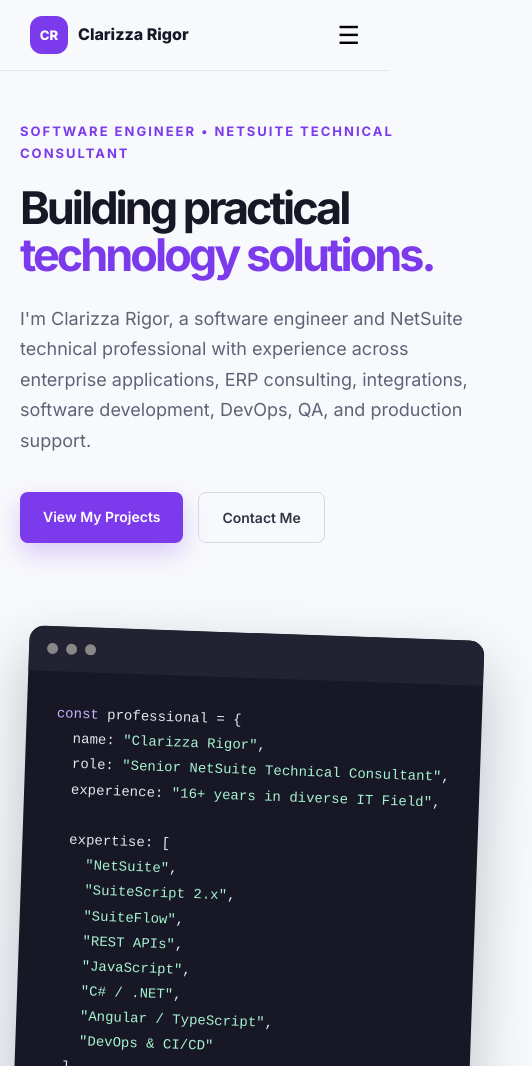
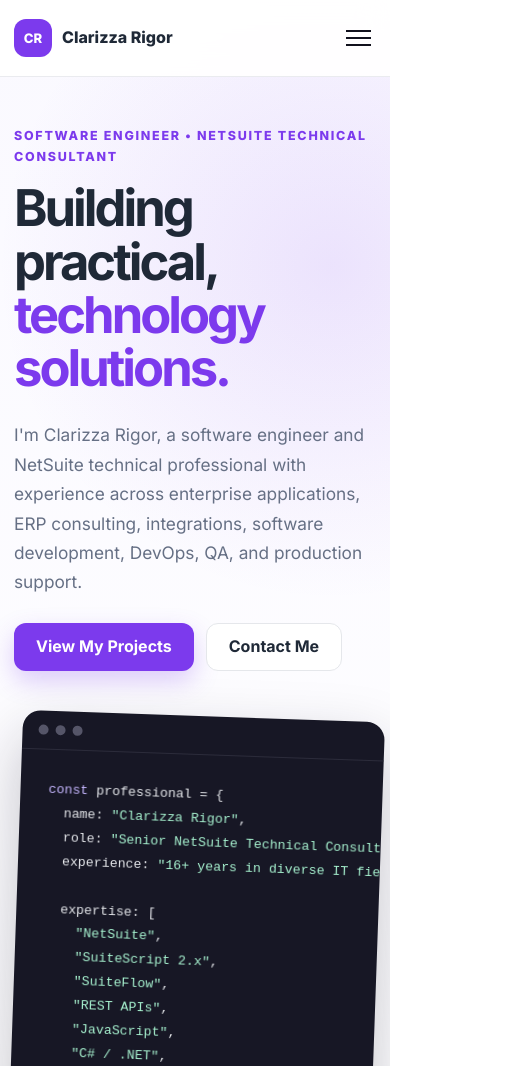
Before and after one commit to ClaireRigor/portfolio, a plain HTML site: page index.html in a window 390 px wide. Shown: the top 1066 px of the page, 532 px wide, since content can reach past the window. Drawn offline with Linux system fonts and the light colour scheme.

Commit message:
Fix Mobile Layout for Hero Card

```diff
--- a/css/style.css
+++ b/css/style.css
@@ -1,6 +1,20 @@
 /* =========================================
    GLOBAL
 ========================================= */
+
+:root {
+    --purple: #7c3aed;
+    --purple-dark: #5b21b6;
+    --purple-light: #ede9fe;
+    --navy: #11111d;
+    --text: #1f2937;
+    --muted: #667085;
+    --soft: #f7f7fb;
+    --white: #ffffff;
+    --border: #e5e7eb;
+    --shadow: 0 18px 50px rgba(17, 17, 29, 0.08);
+    --radius: 18px;
+}
 
 * {
     margin: 0;
@@ -10,12 +24,13 @@
 
 html {
     scroll-behavior: smooth;
+    scroll-padding-top: 90px;
 }
 
 body {
-    font-family: "Inter", sans-serif;
-    background: #f8f9fc;
-    color: #171725;
+    font-family: "Inter", Arial, sans-serif;
+    color: var(--text);
+    background: var(--white);
     line-height: 1.7;
 }
 
@@ -24,40 +39,42 @@
     color: inherit;
 }
 
+
+button,
+a {
+    -webkit-tap-highlight-color: transparent;
+}
+
+button:focus-visible,
+a:focus-visible {
+    outline: 3px solid var(--purple);
+    outline-offset: 4px;
+}
+
 .container {
     width: min(1120px, calc(100% - 40px));
     margin: 0 auto;
 }
 
-
 /* =========================================
    NAVIGATION
 ========================================= */
 
-.header {
+.site-header {
     position: fixed;
-    top: 0;
-    width: 100%;
+    inset: 0 0 auto 0;
     z-index: 1000;
-
-    background: rgba(248, 249, 252, 0.9);
-
-    backdrop-filter: blur(10px);
-
-    border-bottom: 1px solid #e5e7eb;
+    background: rgba(255, 255, 255, 0.92);
+    border-bottom: 1px solid rgba(229, 231, 235, 0.8);
+    backdrop-filter: blur(14px);
 }
 
 .navbar {
-    max-width: 1200px;
-    margin: auto;
-
-    height: 80px;
-
+    min-height: 76px;
     display: flex;
     align-items: center;
     justify-content: space-between;
-
-    padding: 0 30px;
+    gap: 24px;
 }
 
 .brand {
@@ -73,194 +90,178 @@
     width: 38px;
     height: 38px;
     border-radius: 12px;
-    background: #7c3aed;
+    background: var(--purple);
     color: white;
     font-size: 0.82rem;
 }
 
-.logo {
-    font-size: 25px;
-    font-weight: 800;
-}
-
-.logo span {
-    color: #7c3aed;
-}
-
 .nav-links {
     display: flex;
-    gap: 30px;
+    align-items: center;
+    gap: 24px;
 }
 
 .nav-links a {
-    font-size: 14px;
+    color: #475467;
+    font-size: 0.92rem;
     font-weight: 600;
-
-    color: #555568;
-
-    transition: 0.3s;
+    transition: color 0.2s ease;
 }
 
 .nav-links a:hover {
-    color: #7c3aed;
+    color: var(--purple);
 }
 
 .menu-toggle {
     display: none;
-
-    background: none;
-    border: none;
-
-    font-size: 25px;
-
+    border: 0;
+    background: transparent;
     cursor: pointer;
 }
 
+.menu-toggle span {
+    display: block;
+    width: 25px;
+    height: 2px;
+    margin: 5px;
+    background: var(--navy);
+}
 
 /* =========================================
    HERO
 ========================================= */
+.hero {
+    padding: 150px 0 90px;
+    background:
+        radial-gradient(circle at 85% 20%, rgba(124, 58, 237, 0.12), transparent 30%),
+        linear-gradient(180deg, #faf9ff 0%, #ffffff 100%);
+}
 
-.hero {
-    max-width: 1200px;
-    min-height: 100vh;
-
-    margin: auto;
-
-    padding: 150px 30px 80px;
-
+.hero-grid {
     display: grid;
-    grid-template-columns: 1.1fr 0.9fr;
-
+    grid-template-columns: 1.15fr 0.85fr;
     align-items: center;
-
     gap: 70px;
 }
 
 .eyebrow {
-    color: #7c3aed;
-
-    font-size: 13px;
-
-    font-weight: 700;
-
-    letter-spacing: 2px;
-
-    margin-bottom: 20px;
+    margin-bottom: 14px;
+    color: var(--purple);
+    font-size: 0.78rem;
+    font-weight: 800;
+    letter-spacing: 0.14em;
 }
 
 .hero h1 {
     font-size: clamp(45px, 6vw, 75px);
-
     line-height: 1.05;
-
     letter-spacing: -3px;
-
     margin-bottom: 25px;
 }
 
 .hero h1 span {
     display: block;
-
-    color: #7c3aed;
+    color: var(--purple);
 }
 
-.hero-description {
-    max-width: 650px;
-
-    color: #626276;
-
-    font-size: 18px;
-
-    margin-bottom: 35px;
+.hero-text {
+    max-width: 680px;
+    margin: 26px 0;
+    color: var(--muted);
+    font-size: 1.08rem;
 }
 
+.hero-actions {
+    display: flex;
+    flex-wrap: wrap;
+    gap: 12px;
+}
 
 /* =========================================
    BUTTONS
 ========================================= */
 
-.hero-buttons,
-.contact-buttons {
-    display: flex;
-
-    gap: 15px;
-
-    flex-wrap: wrap;
+.btn {
+    display: inline-flex;
+    justify-content: center;
+    align-items: center;
+    min-height: 48px;
+    padding: 0 22px;
+    border-radius: 12px;
+    font-weight: 700;
+    transition: transform 0.2s ease, box-shadow 0.2s ease;
 }
 
-.btn {
-    display: inline-block;
-
-    padding: 13px 23px;
-
-    border-radius: 8px;
-
-    font-size: 14px;
-
-    font-weight: 600;
-
-    transition: 0.3s;
+.btn:hover {
+    transform: translateY(-2px);
 }
 
 .btn-primary {
-    background: #7c3aed;
-
     color: white;
-
-    box-shadow: 0 10px 25px rgba(124, 58, 237, 0.25);
-}
-
-.btn-primary:hover {
-    background: #6d28d9;
-
-    transform: translateY(-3px);
+    background: var(--purple);
+    box-shadow: 0 10px 24px rgba(124, 58, 237, 0.25);
 }
 
 .btn-secondary {
-    border: 1px solid #d7d7e2;
-
-    color: #333344;
+    border: 1px solid var(--border);
+    background: white;
 }
 
-.btn-secondary:hover {
-    border-color: #7c3aed;
-
-    color: #7c3aed;
-
-    transform: translateY(-3px);
+.hero-facts {
+    display: flex;
+    flex-wrap: wrap;
+    gap: 28px;
+    margin-top: 42px;
 }
 
+.hero-facts div {
+    display: grid;
+}
+
+.hero-facts strong {
+    font-size: 1.05rem;
+}
+
+.hero-facts span {
+    color: var(--muted);
+    font-size: 0.82rem;
+}
 
 /* =========================================
    CODE CARD
 ========================================= */
 
-.hero-card {
-    display: flex;
-
-    justify-content: center;
-}
-
 .code-window {
     width: 100%;
-
     background: #171725;
-
-    border-radius: 15px;
-
+    border-radius: var(--radius);
     overflow: hidden;
-
     box-shadow:
         0 25px 60px rgba(20, 20, 40, 0.25);
-
     transform: rotate(2deg);
-
     transition: 0.4s;
 }
 
-.code-string {
-    color: #a7f3d0;
+.window-bar {
+    display: flex;
+    gap: 7px;
+    padding: 14px 16px;
+    border-bottom: 1px solid #2c2c3b;
+}
+
+.window-bar span {
+    width: 10px;
+    height: 10px;
+    border-radius: 50%;
+    background: #555568;
+}
+
+.code-window pre {
+    overflow-x: auto;
+    padding: 28px;
+    color: #e5e7eb;
+    font-size: 0.83rem;
+    line-height: 1.8;
 }
 
 .code-keyword {
@@ -271,38 +272,8 @@
     transform: rotate(0deg) translateY(-5px);
 }
 
-.window-header {
-    height: 45px;
-    display: flex;
-    align-items: center;
-    gap: 8px;
-    padding-left: 18px;
-    background: #222233;
-}
-
-.window-header span {
-    width: 11px;
-    height: 11px;
-
-    border-radius: 50%;
-
-    background: #888;
-}
-
-.code-window pre {
-    padding: 30px;
-
-    overflow-x: auto;
-}
-
-.code-window code {
-    color: #e5e7eb;
-
-    font-family: "Courier New", monospace;
-
-    font-size: 14px;
-
-    line-height: 1.8;
+.code-string {
+    color: #a7f3d0;
 }
 
 
@@ -331,8 +302,7 @@
 }
 
 .section-title {
-    max-width: 700px;
-
+    max-width: max-content;
     margin-bottom: 60px;
 }
 
@@ -773,33 +743,29 @@
    RESPONSIVE DESIGN
 ========================================= */
 
-@media (max-width: 900px) {
-
-    .hero {
-        grid-template-columns: 1fr;
-
-        padding-top: 130px;
-    }
-
-    .hero-card {
-        max-width: 650px;
-    }
-
-    .about-grid {
+@media (max-width: 950px) {
+    .hero-grid,
+    .about-grid,
+    .contact-grid {
         grid-template-columns: 1fr;
     }
 
-    .skills-grid,
-    .projects-grid {
+    .hero-grid {
+        gap: 45px;
+    }
+
+    .skills-grid {
         grid-template-columns: repeat(2, 1fr);
+    }
+
+    .nav-links {
+        gap: 14px;
     }
 }
 
-
-@media (max-width: 650px) {
-
-    .navbar {
-        height: 70px;
+@media (max-width: 700px) {
+    .container {
+        width: min(100% - 28px, 1120px);
     }
 
     .menu-toggle {
@@ -807,56 +773,72 @@
     }
 
     .nav-links {
-
         position: absolute;
-
-        top: 70px;
-
+        top: 76px;
         left: 0;
-
-        width: 100%;
-
-        background: #f8f9fc;
-
+        right: 0;
+        display: none;
         flex-direction: column;
-
-        padding: 25px 30px;
-
-        gap: 20px;
-
-        display: none;
-
-        border-bottom: 1px solid #e5e7eb;
+        align-items: stretch;
+        gap: 0;
+        padding: 8px 14px 16px;
+        border-bottom: 1px solid var(--border);
+        background: white;
     }
 
     .nav-links.active {
         display: flex;
     }
 
-    .hero {
-        padding: 120px 20px 70px;
+    .nav-links a {
+        padding: 12px;
     }
 
-    .section {
-        padding: 80px 20px;
+    .hero {
+        padding-top: 125px;
     }
 
-    .section-dark {
-        padding-left: 20px;
-        padding-right: 20px;
+    .hero h1 {
+        font-size: clamp(2.5rem, 13vw, 4rem);
     }
 
+    .hero-facts {
+        gap: 18px;
+    }
+
+    .about-cards,
     .skills-grid,
+    .education-grid,
     .projects-grid {
         grid-template-columns: 1fr;
     }
 
-    .hero h1 {
-        font-size: 45px;
+    .training-list {
+        columns: 1;
     }
 
-    .hero-card {
-        margin-top: 20px;
+    .section {
+        padding: 75px 0;
     }
 
+    .section-heading {
+        margin-bottom: 35px;
+    }
+
+    .footer-content {
+        flex-direction: column;
+        align-items: flex-start;
+    }
 }
+
+@media (prefers-reduced-motion: reduce) {
+    html {
+        scroll-behavior: auto;
+    }
+
+    *,
+    *::before,
+    *::after {
+        transition: none !important;
+    }
+}
--- a/index.html
+++ b/index.html
@@ -30,113 +30,70 @@
 
     <!-- ================= NAVIGATION ================= -->
 
-    <header class="header">
-
-        <nav class="navbar">
-
+    <header class="site-header">
+        <nav class="navbar container" aria-label="Main navigation">
             <a class="brand" href="#home" aria-label="Clarizza Rigor home">
                 <span class="brand-mark">CR</span>
                 <span>Clarizza Rigor</span>
             </a>
 
-            <button class="menu-toggle" id="menu-toggle">
-                ☰
+            <button class="menu-toggle" id="menu-toggle" aria-label="Open navigation menu" aria-expanded="false"
+                aria-controls="nav-links">
+                <span></span>
+                <span></span>
+                <span></span>
             </button>
 
-            <ul class="nav-links" id="nav-links">
-
-                <li>
+            <div class="nav-links" id="nav-links">
                 <a href="#home">Home</a>
-                </li>
-
-                <li>
                 <a href="#about">About</a>
-                </li>
-
-                <li>
                 <a href="#skills">Skills</a>
-                </li>
-
-                <li>
                 <a href="#projects">Projects</a>
-                </li>
-
-                <li>
                 <a href="#experience">Experience</a>
-                </li>
-
-                <li>
                 <a href="#contact">Contact</a>
-                </li>
-
-            </ul>
-
+            </div>
         </nav>
-
     </header>
 
 
     <!-- ================= MAIN ================= -->
 
     <main>
-
-
         <!-- ================= HERO ================= -->
 
-        <section id="home" class="hero">
+        <section class="hero" id="home">
+            <div class="container hero-grid">
 
                 <div class="hero-content">
+                    <p class="eyebrow">SOFTWARE ENGINEER • NETSUITE TECHNICAL CONSULTANT</p>
 
-                <p class="eyebrow">
-                    SOFTWARE ENGINEER • NETSUITE TECHNICAL CONSULTANT
-                </p>
-
-                <h1>
-                    Building practical
+                    <h1>Building practical,
                         <span>technology solutions.</span>
                     </h1>
 
-                <p class="hero-description">
-
+                    <p class="hero-text">
                         I'm Clarizza Rigor, a software engineer and
                         NetSuite technical professional with experience
                         across enterprise applications, ERP consulting,
                         integrations, software development, DevOps, QA, and production support.
-
                     </p>
 
-                <div class="hero-buttons">
-
-                    <a href="#projects" class="btn btn-primary">
-                        View My Projects
-                    </a>
-
-                    <a href="#contact" class="btn btn-secondary">
-                        Contact Me
-                    </a>
-
+                    <div class="hero-actions">
+                        <a class="btn btn-primary" href="#projects">View My Projects</a>
+                        <a class="btn btn-secondary" href="#contact">Contact Me</a>
                     </div>
-
                 </div>
-
 
                 <!-- Hero Card -->
 
-            <div class="hero-card">
-
                 <div class="code-window" aria-label="Professional profile summary">
-
-                    <div class="window-header">
-
-                        <span></span>
-                        <span></span>
-                        <span></span>
-
+                    <div class="window-bar">
+                        <span></span><span></span><span></span>
                     </div>
                     <pre><code><span class="code-keyword">const</span> professional = {
   name: <span class="code-string">"Clarizza Rigor"</span>,
   role: <span class="code-string">"Senior NetSuite Technical Consultant"</span>,
-  experience: <span class="code-string">"16+ years in diverse IT Field"</span>,
+  experience: <span class="code-string">"16+ years in diverse IT fields"</span>,
 
   expertise: [
     <span class="code-string">"NetSuite"</span>,
@@ -154,9 +111,7 @@
                 </div>
 
             </div>
-
         </section>
-
 
         <!-- ================= ABOUT ================= -->
 
@@ -209,25 +164,29 @@
                     <article class="info-card">
                         <span class="card-icon">01</span>
                         <h3>Solution Design</h3>
-                    <p>Requirements analysis, gap analysis, technical design, customization, and scalable ERP solutions.</p>
+                        <p>Requirements analysis, gap analysis, technical design, customization, and scalable ERP
+                            solutions.</p>
                     </article>
 
                     <article class="info-card">
                         <span class="card-icon">02</span>
                         <h3>Development</h3>
-                    <p>SuiteScript, C#/.NET, JavaScript, TypeScript, Angular, SQL, REST APIs, and enterprise applications.</p>
+                        <p>SuiteScript, C#/.NET, JavaScript, TypeScript, Angular, SQL, REST APIs, and enterprise
+                            applications.</p>
                     </article>
 
                     <article class="info-card">
                         <span class="card-icon">03</span>
                         <h3>Production Support</h3>
-                    <p>Troubleshooting, root-cause analysis, incident management, UAT, regression testing, and continuous improvement.</p>
+                        <p>Troubleshooting, root-cause analysis, incident management, UAT, regression testing, and
+                            continuous improvement.</p>
                     </article>
 
                     <article class="info-card">
                         <span class="card-icon">04</span>
                         <h3>Delivery</h3>
-                    <p>Agile/Scrum, Git, CI/CD, peer code reviews, technical documentation, deployment, and stakeholder collaboration.</p>
+                        <p>Agile/Scrum, Git, CI/CD, peer code reviews, technical documentation, deployment, and
+                            stakeholder collaboration.</p>
                     </article>
                 </div>
 
@@ -610,7 +569,8 @@
                         <p>
 
                             Experience across software development,
-                            enterprise applications, APIs, Web Applications, Desktop Applications, integrations and business systems.
+                            enterprise applications, APIs, Web Applications, Desktop Applications, integrations and
+                            business systems.
 
                         </p>
 
@@ -728,7 +688,8 @@
 
                     </a>
 
-                    <a href="https://www.linkedin.com/in/clarizza-r-06993177/" target="_blank" class="btn btn-secondary">
+                    <a href="https://www.linkedin.com/in/clarizza-r-06993177/" target="_blank"
+                        class="btn btn-secondary">
 
                         LinkedIn
 
```
Also changed, not shown: js/script.js (+9 -11 lines). Lines whose indentation alone changed are shown as unchanged.
